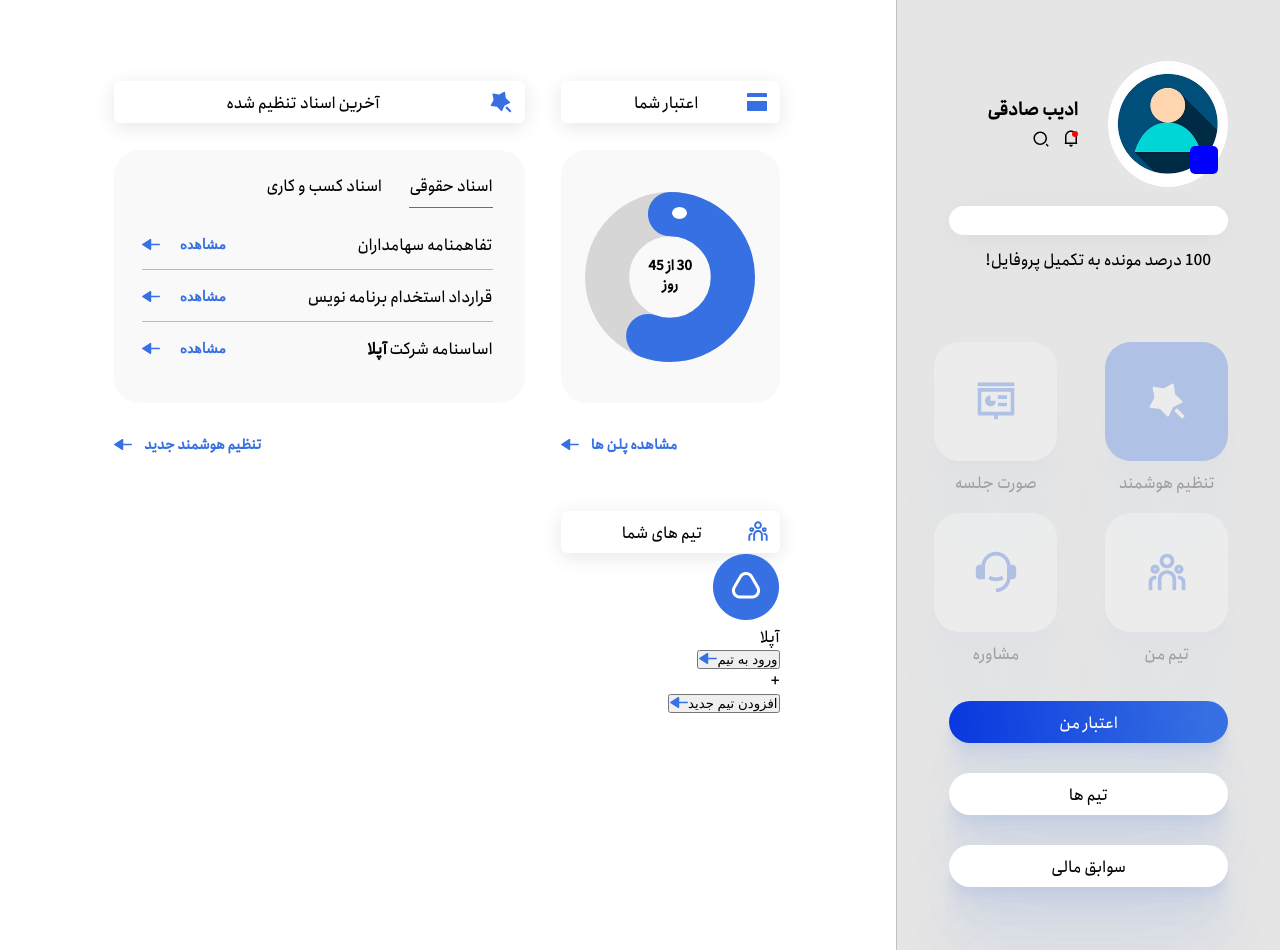
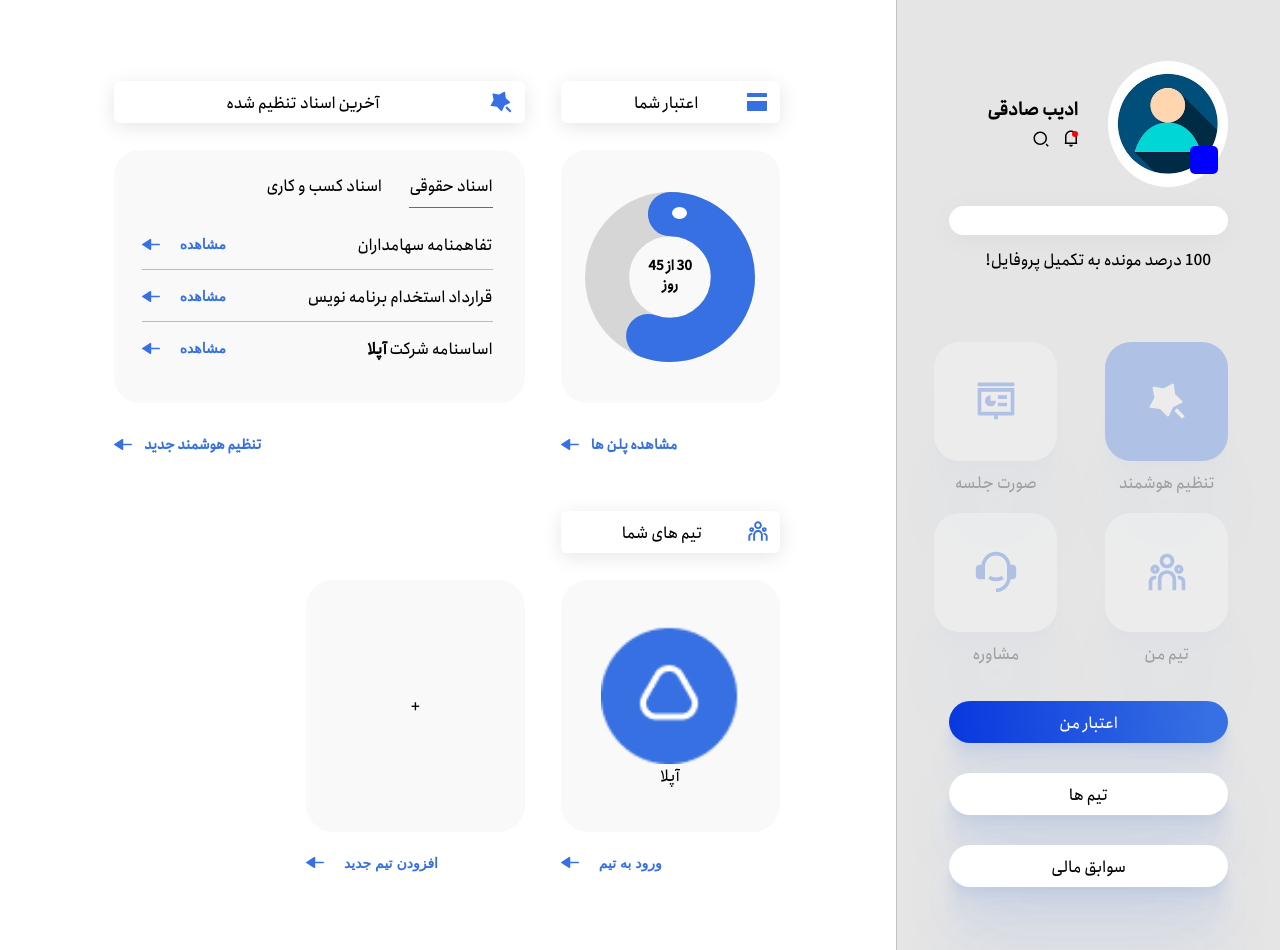
Before and after one commit to adibsadeghi1993/uplaw, a React (Create React App) app: page / in a window 1280 px wide. Built offline with nearby package versions, Linux system fonts and the light colour scheme; some icons are missing.

Commit message:
plus icon was added

```diff
--- a/src/components/userInfo/userTeams/userTeams/UserTeams.js
+++ b/src/components/userInfo/userTeams/userTeams/UserTeams.js
@@ -23,21 +23,25 @@ const UserTeams = () => {
                 <img src={item.src} />
                 <p>{item.teamName}</p>
               </div>
-              <button>
+              <div className={styles.team_btn_container}>
+              <button className={styles.team_btn}>
                 <span>ورود به تیم</span>
                 <img src={blueArrowImage} />
               </button>
+              </div>
             </div>
           );
         })}
         <div className={styles.team_container}>
           <div className={styles.team_image}>
-            <p>+</p>
+            <p className={styles.plus}>+</p>
           </div>
-          <button>
+         <div className={styles.team_btn_container}>
+         <button className={styles.team_btn}>
             <span>افزودن تیم جدید</span>
             <img src={blueArrowImage} />
           </button>
+         </div>
         </div>
       </section>
     </section>
--- a/src/components/userInfo/userTeams/userTeams/userTeams.module.css
+++ b/src/components/userInfo/userTeams/userTeams/userTeams.module.css
@@ -16,5 +16,46 @@
 }
 
 .team{
-    grid-template-columns: repeat(auto-fill,minmax(252,1fr));
+    display: grid;
+    grid-template-columns: 33% 33%;
+    grid-gap: 36px;
+    margin-top: 27px;
 }
+
+.team_container{
+    height: 295px;
+}
+.team_image{
+    display: flex;
+    height: 252px;
+    flex-direction: column;
+    justify-content: center;
+    align-items: center;
+    background-color: rgba(232, 232, 232, 0.25);
+    border-radius: 27px
+}
+.team_image img{
+    width: 138px;
+    height: 138px;
+}
+.team_btn_container{
+    margin-top: 20px;
+    display: flex;
+    justify-content: flex-end;
+}
+
+.team_btn{
+   background-color: transparent;
+   border: none;
+}
+.team_btn span{
+    margin-left: 20px;
+    font-weight: 800;
+font-size: 14px;
+line-height: 22px;
+color: #3770E2;
+}
+
+.plus{
+
+}
```
Also changed, not shown: src/asstes/plus.svg (added).
